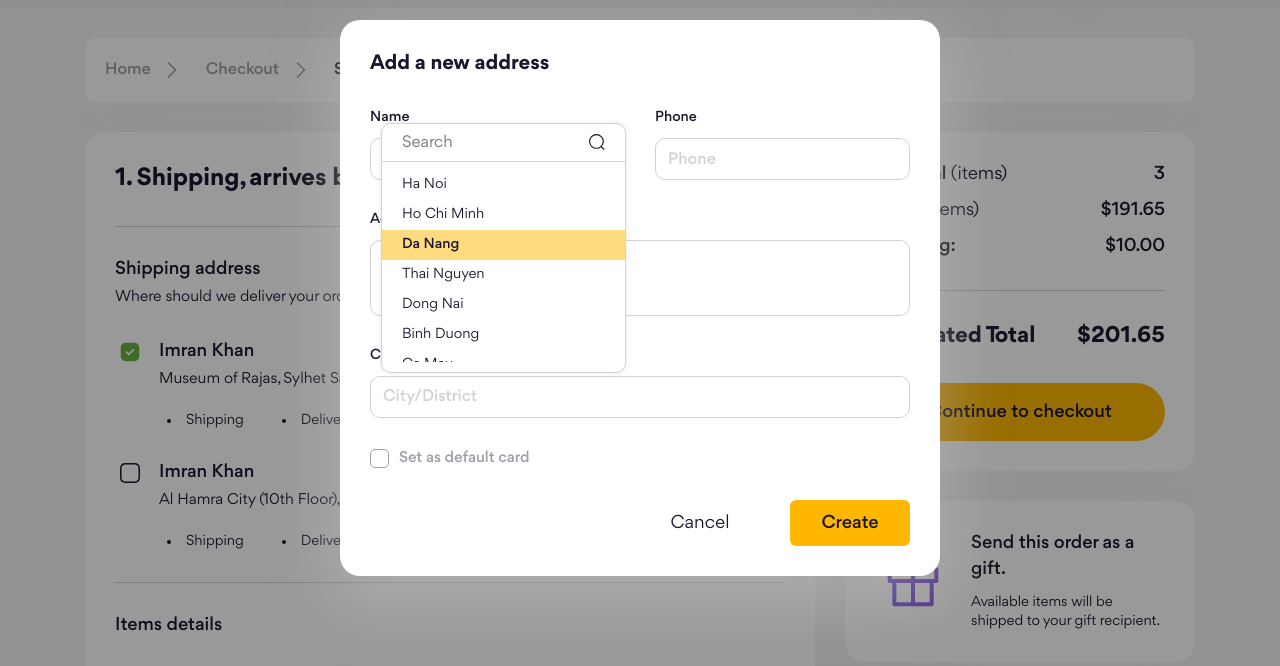
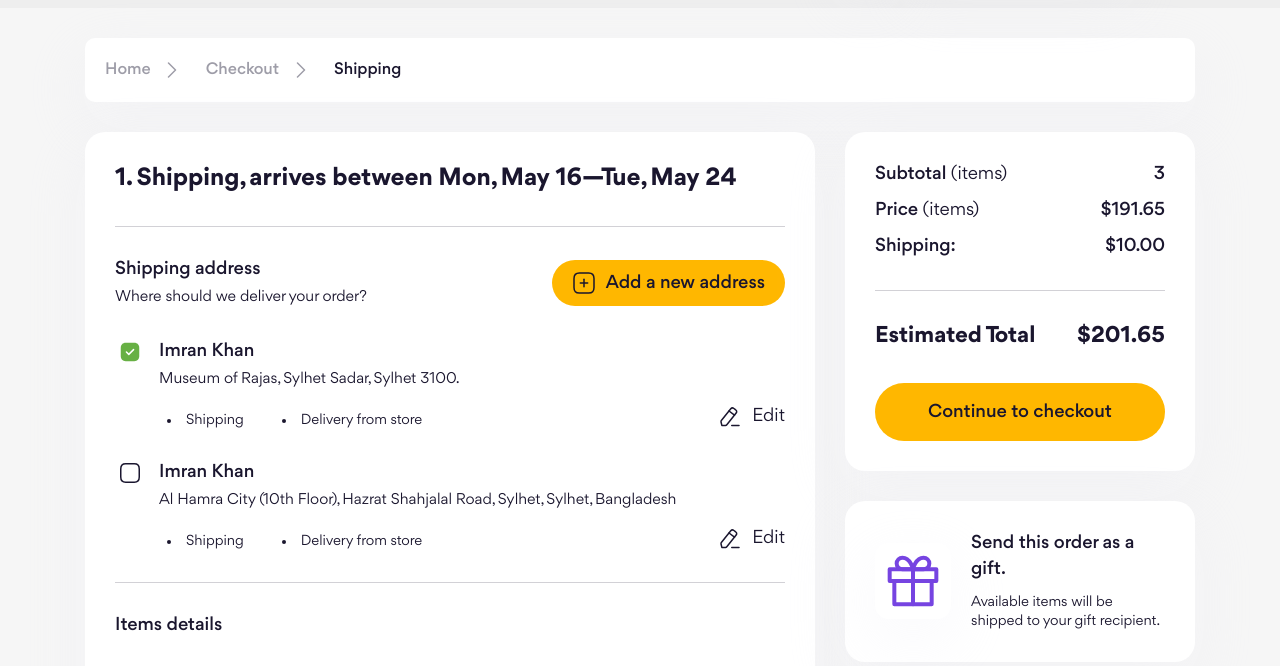
Before and after one commit to lamthanh-ebay/htmlcss-08, a website: page shipping.html in a window 1280 px wide. Shown: the part 102-768 px from the top of the page. Drawn offline with Linux system fonts and the light colour scheme.

```diff
--- a/shipping.html
+++ b/shipping.html
@@ -553,7 +553,7 @@
         </div>
 
         <!-- Modal: Add a new address -->
-        <div class="modal show" id="add-new-address">
+        <div class="modal hide" id="add-new-address">
             <div class="modal__content" style="--width-modal: 600px">
                 <p class="modal__heading">Add a new address</p>
                 <!-- Modal form -->
@@ -627,7 +627,7 @@
                                 <img src="./assets/icons/form-error.svg" alt="" class="form__input-icon-error" />
 
                                 <!-- Form Select Option -->
-                                <div id="modal__form-select" class="form__select modal__form-select show">
+                                <div id="modal__form-select" class="form__select modal__form-select hide">
                                     <p class="modal__form-heading d-none d-sm-block">City/District</p>
                                     <button
                                         class="form__select-modal-close d-none d-sm-block js-toggle"
```
